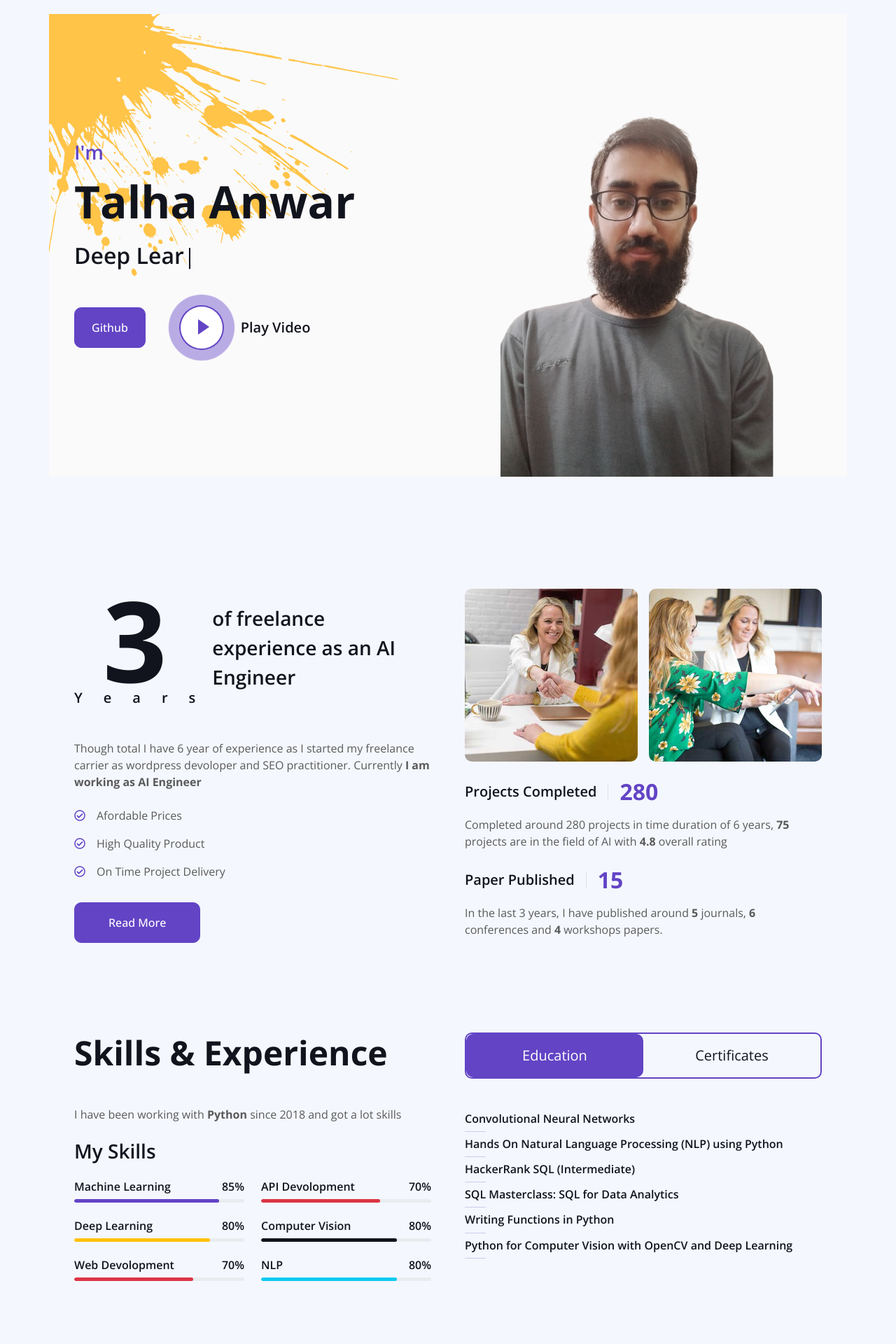
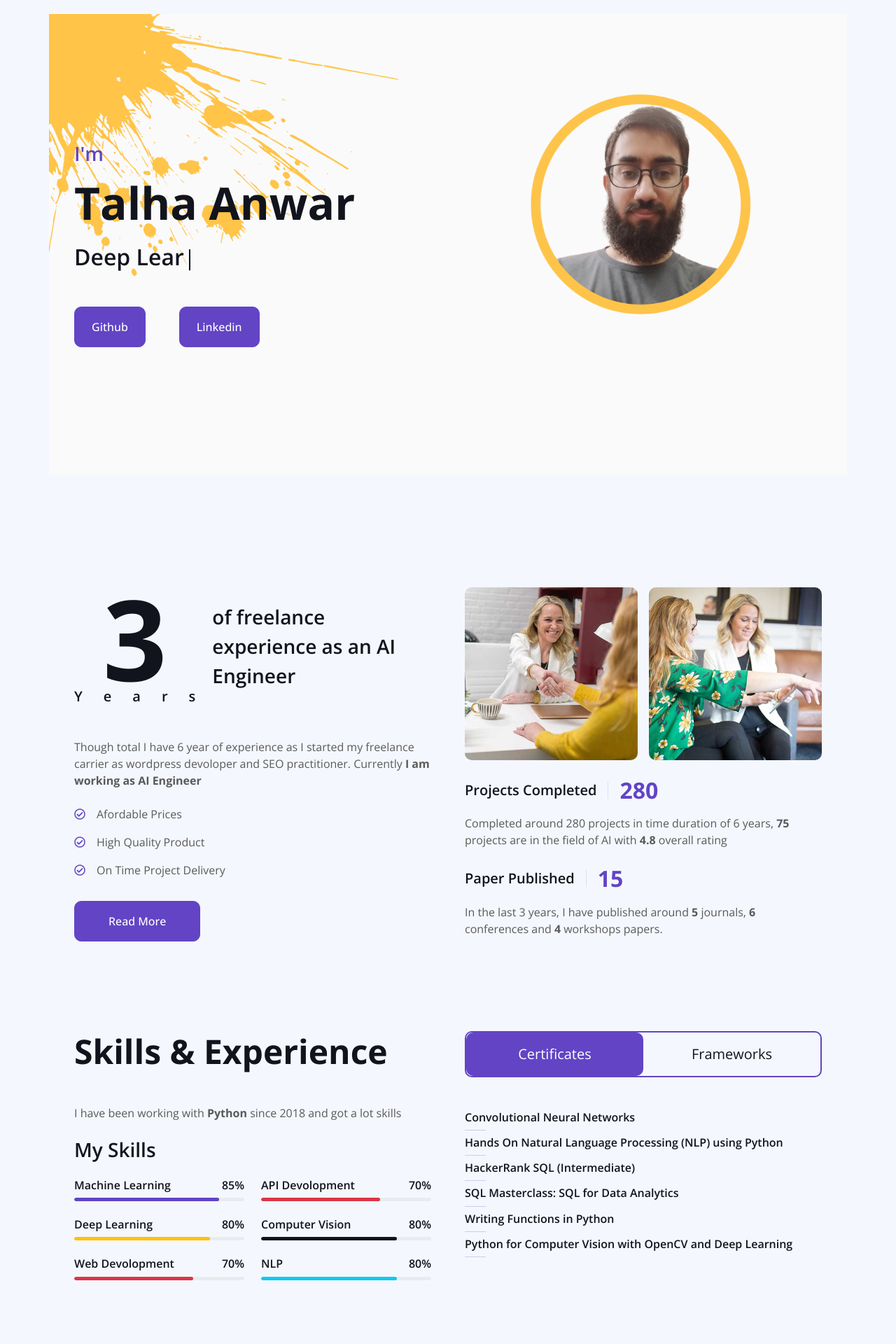
Before and after one commit to talhaanwarch/portfolio, a Django app: page / in a window 1280 px wide. Shown: the top 1920 px of the page at 70% size. Run offline with Django 3.2, Linux system fonts and the light colour scheme; data that the repository does not hold is empty; some libraries are stand-ins or nearby versions.

Commit message:
fix minor bugs

```diff
--- a/portfolio_app/sub_app/static/css/style.css
+++ b/portfolio_app/sub_app/static/css/style.css
@@ -540,14 +540,14 @@ body{
   align-items: center;
   justify-content: center;
   flex-direction: column;
-  background-color: #fcfcfd;
+  background-color: #eecfe8;
   width: 5rem;
   height: 4rem;
   border-radius: 50%;
 }
 
 .widget-49 .widget-49-title-wrapper .widget-49-date-secondary .widget-49-date-day {
-  color: #dde1e9;
+  color: #d71bb2;
   font-weight: 500;
   font-size: 1.5rem;
   line-height: 1;
--- a/portfolio_app/sub_app/templates/sections/blog.html
+++ b/portfolio_app/sub_app/templates/sections/blog.html
@@ -1,5 +1,4 @@
-<div class="album py-5 bg-light" id='blogs'>
-    <div class="container" >
+    <div class="container-xxl py-5 bg-light" id='blogs' >
         <div class="row g-5 mb-5 wow fadeInUp" data-wow-delay="0.1s">
             <div class="col-lg-6">
                 <h1 class="display-5 mb-0">Lastest Blogs</h1>
@@ -31,4 +30,3 @@
 
       </div>
     </div>
-  </div>
--- a/portfolio_app/sub_app/templates/sections/competitions.html
+++ b/portfolio_app/sub_app/templates/sections/competitions.html
@@ -42,7 +42,7 @@
             <div class="card-body pt-0">
                 <div class="widget-49">
                     <div class="widget-49-title-wrapper">
-                        <div class="widget-49-date-primary">
+                        <div class="widget-49-date-secondary">
                             <span class="widget-49-date-day">2nd</span>
                         </div>
                         <div class="widget-49-meeting-info">
@@ -121,66 +121,3 @@
 
   </div>
   </div>
-
-
-
-
-
-
-
-
-
-
-<!-- <div class="album py-5 bg-light">
-    <div class="container">
-        <div class="row g-5 mb-5 wow fadeInUp" data-wow-delay="0.1s">
-            <div class="col-lg-6">
-                <h1 class="display-5 mb-0">Competitions Won</h1>
-            </div>
-        </div>
-    <div class="row row-cols-1 row-cols-lg-3 align-items-stretch g-4 py-5">
-      <div class="col">
-        <div class="card card-cover h-100 overflow-hidden text-white bg-dark rounded-4 shadow-lg" style="background-image: url('unsplash-photo-3.jpg');">
-          <div class="d-flex flex-column h-100 p-5 pb-3 text-shadow-1">
-            <h2 class="pt-5 mt-5 mb-4 display-6 lh-1 fw-bold">Another longer title belongs here</h2>
-            <ul class="d-flex list-unstyled mt-auto">
-              <li class="me-auto">
-                <img src="https://github.com/twbs.png" alt="Bootstrap" width="32" height="32" class="rounded-circle border border-white">
-              </li>
-              <li class="d-flex align-items-center me-3">
-                <svg class="bi me-2" width="1em" height="1em"><use xlink:href="#geo-fill"/></svg>
-                <small>California</small>
-              </li>
-              <li class="d-flex align-items-center">
-                <svg class="bi me-2" width="1em" height="1em"><use xlink:href="#calendar3"/></svg>
-                <small>5d</small>
-              </li>
-            </ul>
-          </div>
-        </div>
-      </div>
-
-      <div class="col">
-        <div class="card card-cover h-100 overflow-hidden text-white bg-dark rounded-4 shadow-lg" style="background-image: url('unsplash-photo-3.jpg');">
-          <div class="d-flex flex-column h-100 p-5 pb-3 text-shadow-1">
-            <h2 class="pt-5 mt-5 mb-4 display-6 lh-1 fw-bold">Another longer title belongs here</h2>
-            <ul class="d-flex list-unstyled mt-auto">
-              <li class="me-auto">
-                <img src="https://github.com/twbs.png" alt="Bootstrap" width="32" height="32" class="rounded-circle border border-white">
-              </li>
-              <li class="d-flex align-items-center me-3">
-                <svg class="bi me-2" width="1em" height="1em"><use xlink:href="#geo-fill"/></svg>
-                <small>California</small>
-              </li>
-              <li class="d-flex align-items-center">
-                <svg class="bi me-2" width="1em" height="1em"><use xlink:href="#calendar3"/></svg>
-                <small>5d</small>
-              </li>
-            </ul>
-          </div>
-        </div>
-      </div>
-
-    </div>
-  </div>
-</div> -->
--- a/portfolio_app/sub_app/templates/sections/contact.html
+++ b/portfolio_app/sub_app/templates/sections/contact.html
@@ -21,17 +21,20 @@
                 <hr class="w-100">
                 <p class="mb-2">Follow me:</p>
                 <div class="d-flex pt-2">
-                    <a class="btn btn-square btn-primary me-2" href=""><i class="fab fa-twitter"></i></a>
-                    <a class="btn btn-square btn-primary me-2" href=""><i class="fab fa-facebook-f"></i></a>
-                    <a class="btn btn-square btn-primary me-2" href=""><i class="fab fa-youtube"></i></a>
-                    <a class="btn btn-square btn-primary me-2" href=""><i class="fab fa-linkedin-in"></i></a>
+                    <a class="btn btn-square btn-primary me-2" href="https://twitter.com/chtalhaanwar"><i class="fab fa-twitter"></i></a>
+                    <!-- <a class="btn btn-square btn-primary me-2" href=""><i class="fab fa-facebook-f"></i></a> -->
+                    <a class="btn btn-square btn-primary me-2" href="https://www.youtube.com/channel/UCaMjFHny5hYsVzoRZRXNO5Q"><i class="fab fa-youtube"></i></a>
+                    <a class="btn btn-square btn-primary me-2" href="https://www.linkedin.com/in/chtalhaanwar/"><i class="fab fa-linkedin-in"></i></a>
                 </div>
             </div>
             {% if mail_msg %}
             <h3>Mail Sent</h3>
             {% else %}
+
             <div class="col-lg-7 col-md-6 wow fadeInUp" data-wow-delay="0.5s">
                 <p class="mb-4">I will try to respond asap</a>.</p>
+
+
                 <form action = "" method = "POST">
                     {% csrf_token %}
                     <div class="row g-3">
@@ -64,6 +67,8 @@
                         </div>
                     </div>
                 </form>
+
+
             </div>
             {% endif %}
         </div>
--- a/portfolio_app/sub_app/templates/sections/expertise.html
+++ b/portfolio_app/sub_app/templates/sections/expertise.html
@@ -72,10 +72,10 @@
                 <div class="col-lg-6 wow fadeInUp" data-wow-delay="0.5s">
                     <ul class="nav nav-pills rounded border border-2 border-primary mb-5">
                         <li class="nav-item w-50">
-                            <button class="nav-link w-100 py-3 fs-5 active" data-bs-toggle="pill" href="#tab-1">Education</button>
+                            <button class="nav-link w-100 py-3 fs-5 active" data-bs-toggle="pill" href="#tab-1">Certificates</button>
                         </li>
                         <li class="nav-item w-50">
-                            <button class="nav-link w-100 py-3 fs-5" data-bs-toggle="pill" href="#tab-2">Certificates</button>
+                            <button class="nav-link w-100 py-3 fs-5" data-bs-toggle="pill" href="#tab-2">Frameworks</button>
                         </li>
                     </ul>
                     <div class="tab-content">
--- a/portfolio_app/sub_app/templates/sections/header.html
+++ b/portfolio_app/sub_app/templates/sections/header.html
@@ -11,15 +11,16 @@
                     <div class="typed-text d-none">AI Engineer, Data Scientist, Deep Learning Engineer, Machine Learning Engineer</div>
                     <div class="d-flex align-items-center pt-5">
                         <a href="https://github.com/talhaanwarch" class="btn btn-primary py-3 px-4 me-5">Github</a>
-                        <button type="button" class="btn-play" data-bs-toggle="modal"
+                        <a href="https://www.linkedin.com/in/chtalhaanwar/" class="btn btn-primary py-3 px-4 me-5">Linkedin</a>
+                        <!-- <button type="button" class="btn-play" data-bs-toggle="modal"
                             data-src="https://www.youtube.com/embed/0VKXm_vEriA" data-bs-target="#videoModal">
                             <span></span>
-                        </button>
-                        <h5 class="ms-4 mb-0 d-none d-sm-block">Play Video</h5>
+                        </button> -->
+                        <!-- <h5 class="ms-4 mb-0 d-none d-sm-block">Play Video</h5> -->
                     </div>
                 </div>
                 <div class="col-lg-6">
-                    <img class="img-fluid" src='{% static "img/My project.png" %}' alt="">
+                    <img class="img-fluid" src='{% static "img/talha-cover.png" %}' alt="">
                 </div>
             </div>
         </div>
```
Also changed, not shown: portfolio_app/sub_app/static/img/My project.png (deleted), portfolio_app/sub_app/static/img/talha-cover.png (added).
